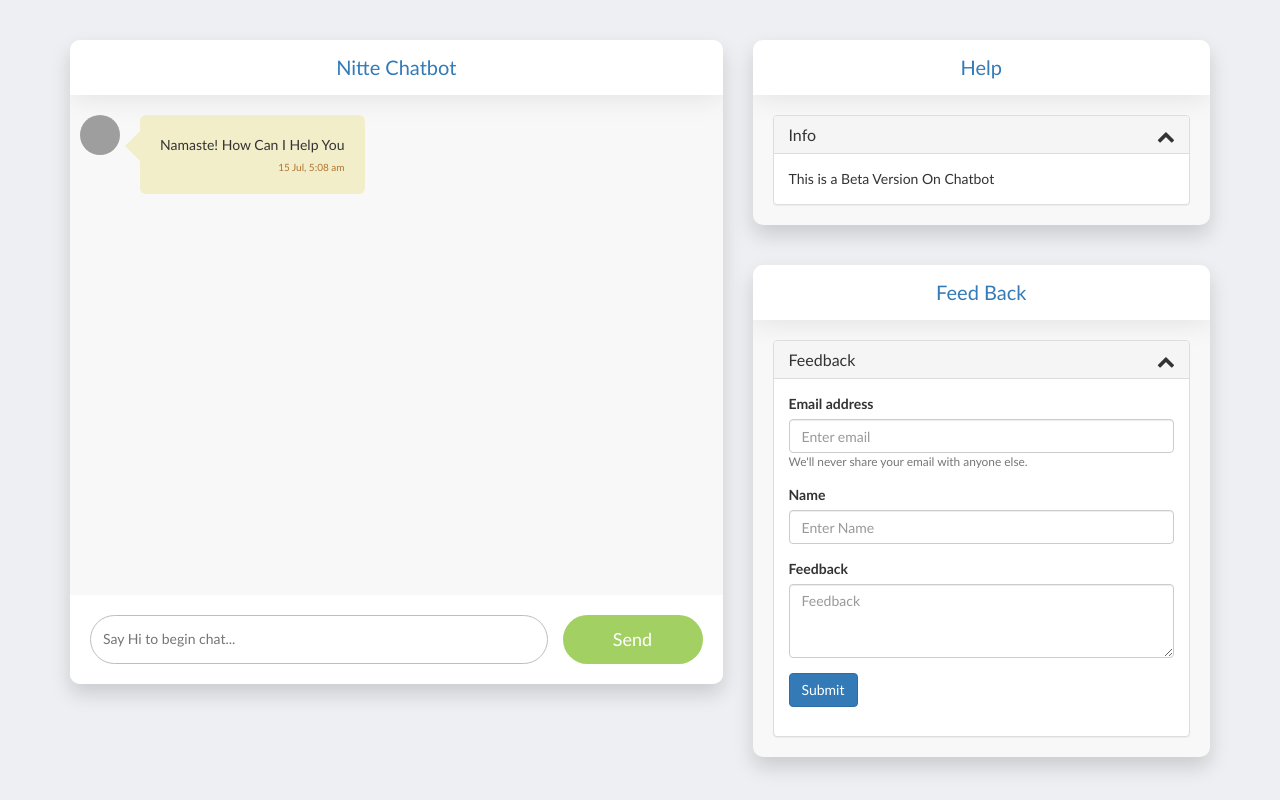
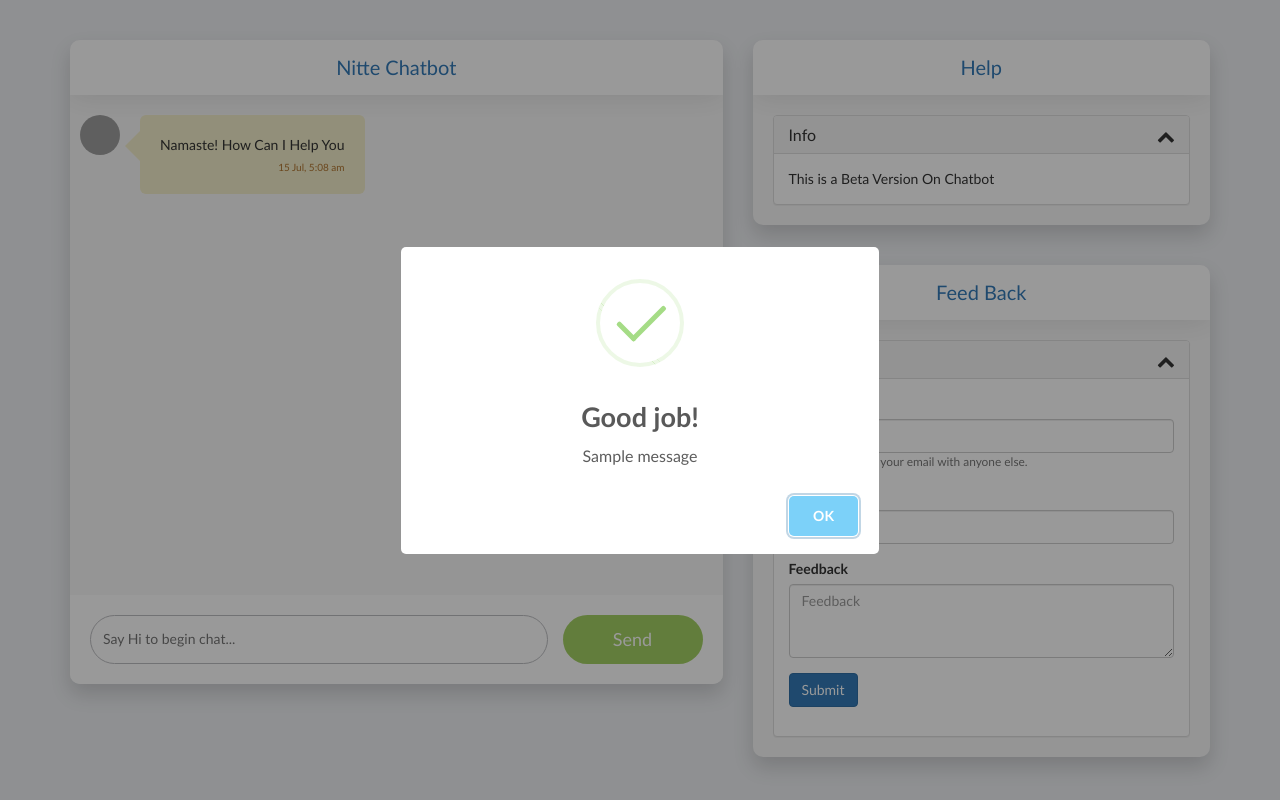
Before and after one commit to PramathNaik/chatbotapiNmamit, a Django app: page / in a window 1280 px wide. Run offline with Django 4.2, Linux system fonts and the light colour scheme; tables that the repository leaves empty hold one stand-in row (values such as "Sample post"); one stand-in notice (Sample message) is shown; some libraries are stand-ins or nearby versions; grey boxes are pictures that could not be loaded.

Commit message:
messages

```diff
--- a/main/views.py
+++ b/main/views.py
@@ -2,7 +2,7 @@ import random
 from django.http import HttpRequest, HttpResponse, JsonResponse
 from django.shortcuts import render, get_object_or_404
 from feedback.models import feedback
-
+from django.contrib import messages
 
 # Create your views here.
 def index(request):
@@ -11,6 +11,7 @@ def index(request):
         email = request.POST['email']
         feedbacks = request.POST['feedback']
         feedback.objects.create(name=name,email=email,feedback=feedbacks)
+        messages.add_message(request, messages.SUCCESS, 'Thank You for Your Response')
     return render(request,"bot.html")
 
 
--- a/templates/bot.html
+++ b/templates/bot.html
@@ -16,12 +16,25 @@
 		rel="stylesheet">
 	<link rel="stylesheet" href="https://maxcdn.bootstrapcdn.com/bootstrap/3.3.6/css/bootstrap.min.css">
 
+	<script src="https://unpkg.com/sweetalert/dist/sweetalert.min.js"></script>
+
 	<!-- custom css -->
 	<link rel="stylesheet" type="text/css" href="static/main.css">
 
 </head>
 
 <body>
+	{% if messages %}
+	<script>
+	{% for message in messages %}
+	swal("Good job!", "{{ message }}", "{% if message.tags %}{{ message.tags }}{% endif %}");
+
+
+	{% endfor %}
+	</script>
+	{% endif %}
+
+
 
 	<div class="container">
 
```
